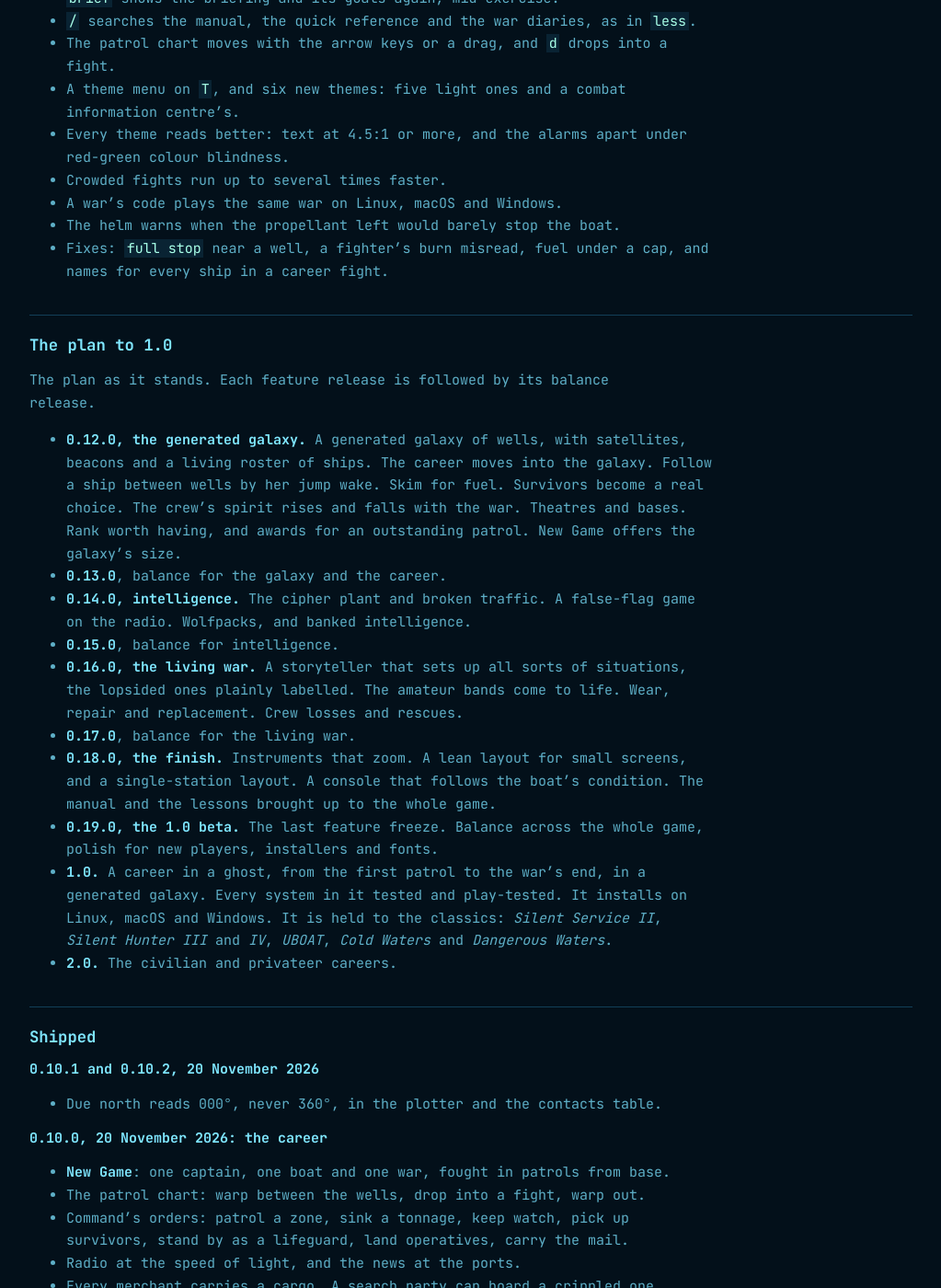
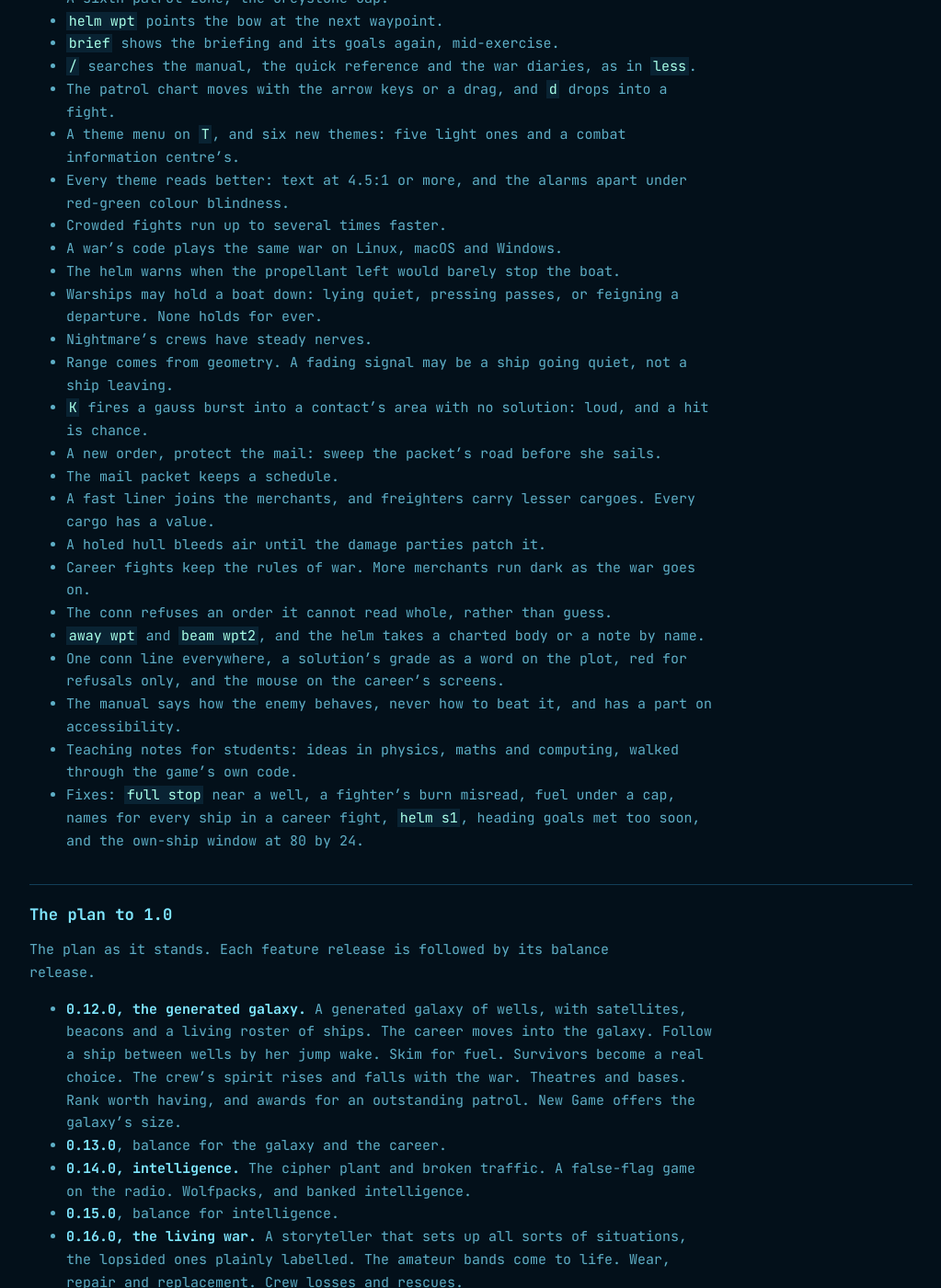
Before and after one commit to agiacalone/ghostboat, a Jekyll site: the page built from roadmap.md, in a window 1280 px wide and 1400 px high, scrolled down 853 px. Shown: the whole window at 92% size, without its empty margins (128-1151 px from the left). Built offline with Jekyll 4.4.1, drawn with Linux system fonts in a browser that asks for light colours; some of the changed text lies outside the part shown.

Commit message:
The road to 1.0: 0.11.0-rc.1 with play-testers
The release in play-testing is named as the first release candidate of
0.11.0, and its list takes in what the changelog added since: warships
that hold a boat down, range from geometry, the mail sweep, the liner,
holed hulls, the rules of war in career fights, the conn that refuses
rather than guesses, the interface's own rules, and the fixes.

Co-Authored-By: Claude Opus 5.5 <noreply@anthropic.com>
Claude-Session: https://claude.ai/code/session_01LMsLD8JpZJQjdx6PZqxKxg

```diff
--- a/roadmap.md
+++ b/roadmap.md
@@ -10,9 +10,9 @@ Ghost Boat is built in small steps. A release that adds features is followed by
 
 1.0 is the war: a captain sails a career in a ghost from the first patrol to the war's end. The civilian and privateer careers come after, in 2.0.
 
-## In play-testing: 0.11.0
+## In play-testing: 0.11.0-rc.1
 
-Balance for the career, and a clear first hour. As it stands today:
+0.11.0 is balance for the career, and a clear first hour. Its first release candidate is with play-testers now, and their reports shape the release. The candidate brings:
 
 - Three lessons teach the career before a first war: base and orders, a whole patrol, and coming home.
 - New lessons: night and standing orders, mines, and pods and the people aboard them.
@@ -32,7 +32,21 @@ Balance for the career, and a clear first hour. As it stands today:
 - Crowded fights run up to several times faster.
 - A war's code plays the same war on Linux, macOS and Windows.
 - The helm warns when the propellant left would barely stop the boat.
-- Fixes: `full stop` near a well, a fighter's burn misread, fuel under a cap, and names for every ship in a career fight.
+- Warships may hold a boat down: lying quiet, pressing passes, or feigning a departure. None holds for ever.
+- Nightmare's crews have steady nerves.
+- Range comes from geometry. A fading signal may be a ship going quiet, not a ship leaving.
+- `K` fires a gauss burst into a contact's area with no solution: loud, and a hit is chance.
+- A new order, protect the mail: sweep the packet's road before she sails.
+- The mail packet keeps a schedule.
+- A fast liner joins the merchants, and freighters carry lesser cargoes. Every cargo has a value.
+- A holed hull bleeds air until the damage parties patch it.
+- Career fights keep the rules of war. More merchants run dark as the war goes on.
+- The conn refuses an order it cannot read whole, rather than guess.
+- `away wpt` and `beam wpt2`, and the helm takes a charted body or a note by name.
+- One conn line everywhere, a solution's grade as a word on the plot, red for refusals only, and the mouse on the career's screens.
+- The manual says how the enemy behaves, never how to beat it, and has a part on accessibility.
+- Teaching notes for students: ideas in physics, maths and computing, walked through the game's own code.
+- Fixes: `full stop` near a well, a fighter's burn misread, fuel under a cap, names for every ship in a career fight, `helm s1`, heading goals met too soon, and the own-ship window at 80 by 24.
 
 ## The plan to 1.0
 
```
